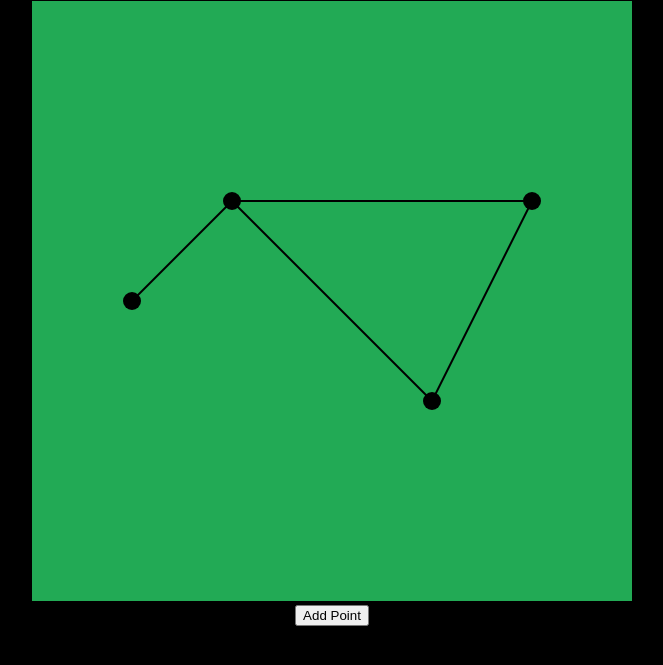
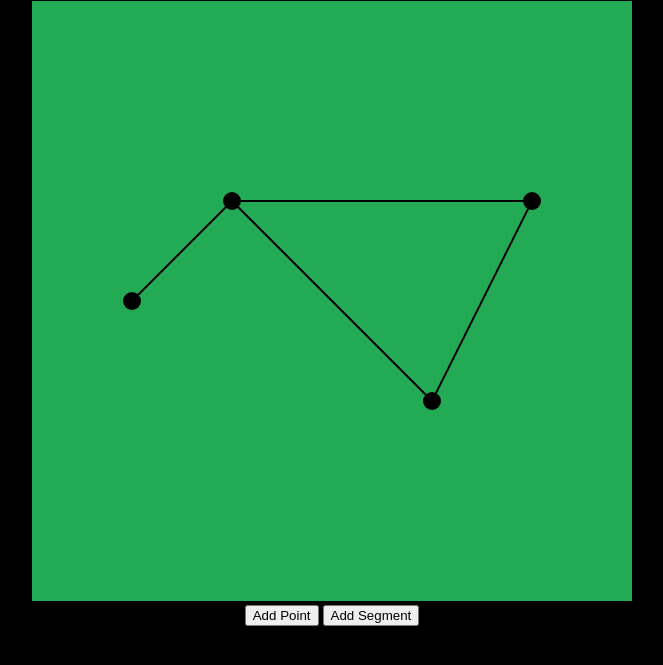
Before and after one commit to afnanhussain2002/Ai-virtual-world, a plain HTML site: page index.html in a window 1280 px wide. Shown: the part 79-744 px from the top of the page, without its empty margins (308-971 px from the left). Drawn offline with Linux system fonts and the light colour scheme.

Commit message:
write func for add random segments between points

```diff
--- a/index.html
+++ b/index.html
@@ -11,6 +11,7 @@
     <canvas id="myCanvas"></canvas>
     <div id="controls">
         <button onclick="addRandomPoints()">Add Point</button>
+        <button onclick="addRandomSegments()">Add Segment</button>
     </div>
 
 
@@ -19,6 +20,18 @@
      <script src="js/primitives/point.js"></script>
      <script src="js/primitives/segment.js"></script>
      <script>
+
+        function addRandomSegments() {
+            const index1 = Math.floor(Math.random() * graph.points.length)
+            const index2 = Math.floor(Math.random() * graph.points.length)
+
+            graph.addSegment(
+                new Segment(graph.points[index1], graph.points[index2])
+            )
+            ctx.clearRect(0, 0, myCanvas.width, myCanvas.height);
+            graph.draw(ctx)
+
+        }
 
       function addRandomPoints() {
        const success = graph.tryAddPoint(
```
